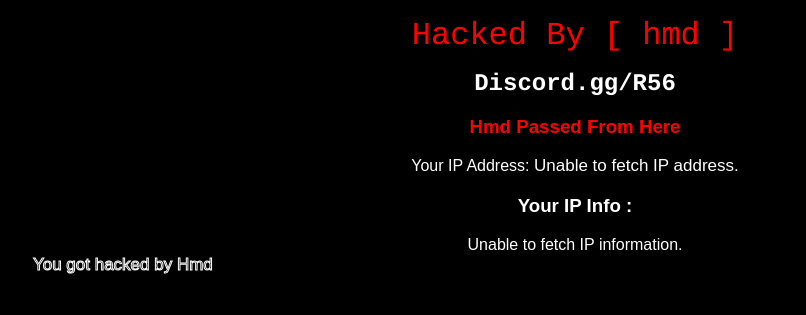
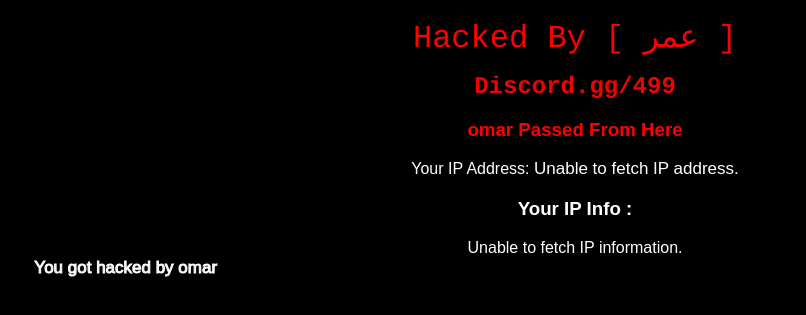
Before and after one commit to bonaeri/hud.ds, a plain HTML site: page index.html in a window 1280 px wide. Shown: the part 319-634 px from the top of the page, without its empty margins (65-871 px from the left). Drawn offline with Linux system fonts and the light colour scheme; no server answers.

Commit message:
Update index.html

```diff
--- a/index.html
+++ b/index.html
@@ -5,13 +5,13 @@
 <!DOCTYPE html>
 <html>
 <head>
-    <title>HMD</title>
+    <title>lce World</title>
 </head>
 <body>
 <script>
     var names = [
-        { name: "[ hmd ]", color: "red" },
-        { name: "[ hmd ]", color: "white" }
+        { name: "[ عمر  ]", color: "red" },
+        { name: "[ فحل صفر]", color: "white" }
     ];
 
     var nameIndex = 0;
@@ -27,10 +27,10 @@
     setInterval(changeNames, 1000);
 </script>
 <p align="center">
-    <img border="0" src="https://cdn.discordapp.com/attachments/1241104301049516104/1241104473372233809/d8847891b8119de9.png?ex=664d995d&is=664c47dd&hm=b2a2dbc909b9fa7a342a5d88bd4ef341753a8b5494bb42a6d05ca10db0f13c8e&">
+    <img border="0" src="https://cdn.discordapp.com/attachments/1228137335267397682/1242459744950812795/IMG_0674.png?ex=664dea4e&is=664c98ce&hm=771973d8aa7d8a8bd38d5ff77467b4f3721aeb2877e891bd099ed247cb8204b2&">
 </p>
 <p align="center">
-    <font face="Courier" size="6" style="color: #000000;">
+    <font face="Courier" size="6" style="color: #080808;">
         <span style="color: rgb(255, 0, 0);">Hacked By</span>
         <span id="name"></span>
     </font>
@@ -38,7 +38,7 @@
 <p align="center">
     <b>
 <font face="Courier" color="#000000">
-<a href="https://discord.gg/R56" style="font-size: 24px; color: rgb(255, 255, 255); text-decoration: none;">Discord.gg/R56</a>
+<a href="https://discord.gg/499" style="font-size: 24px; color: rgb(240, 2, 2); text-decoration: none;">Discord.gg/499</a>
 
 
 
@@ -80,7 +80,7 @@
         }
 
         .cmd-text {
-            color: #000000;
+            color: #fff4f4;
             font-size: 9px;
             font-family: Arial, sans-serif;
             white-space: nowrap;
@@ -103,7 +103,7 @@
         }
 
         .json-data span {
-            color: black;
+            color: rgb(0, 0, 0);
         }
 
         @keyframes scrollText {
@@ -153,7 +153,7 @@
     </style>
 </head>
 <body>
-    <h3 class="animated-text">Hmd Passed From Here</h3>
+    <h3 class="animated-text">omar Passed From Here</h3>
 </body>
 </html>
     <p id="ip-address">
@@ -164,7 +164,7 @@
     <h3 style="color: rgb(255, 255, 255); animation: flashing 1s infinite;">Your IP Info :</h3>
     <pre id="ip-info" class="json-data">Fetching...</pre>
     <div class="cmd-text-container" style="position: relative; top: -15px;">
-        <div class="cmd-text" style="font-size: 17px; text-stroke: 3px black; color: black;"> You got hacked by Hmd</div>
+        <div class="cmd-text" style="font-size: 17px; text-stroke: 3px rgb(250, 245, 245); color: rgb(240, 232, 232);"> You got hacked by omar</div>
     </div>
 
     <!-- Hidden audio element with autoplay -->
```
